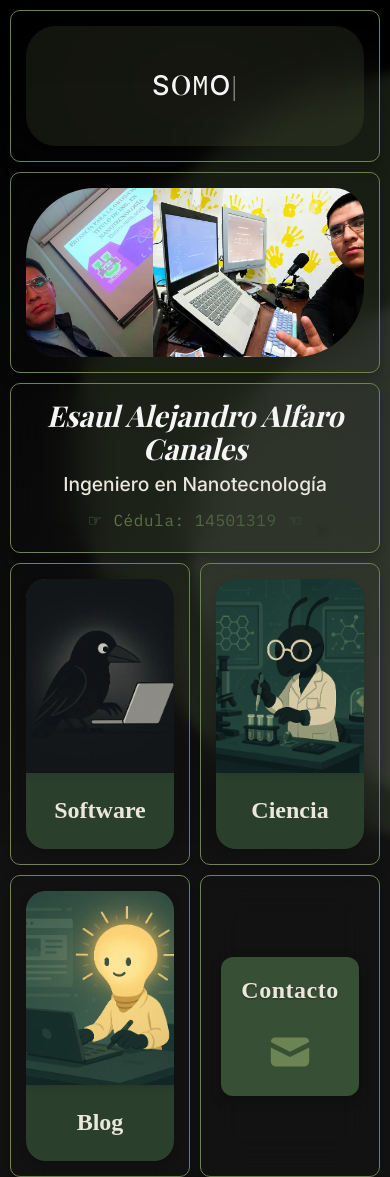
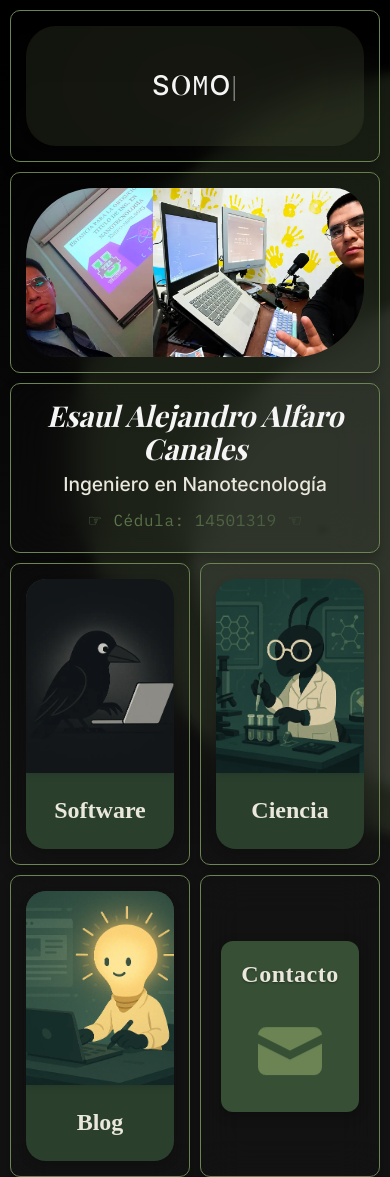
Before and after one commit to theonix-eaac/portfolio-eaac-front, a Next.js app: page / in a window 390 px wide. Built offline with nearby package versions, Linux system fonts and the light colour scheme; a web font is replaced by a local one.

Commit message:
style: :lipstick: Update Contact styles and component

```diff
--- a/src/components/sections/home/Contact/Contact.module.css
+++ b/src/components/sections/home/Contact/Contact.module.css
@@ -22,19 +22,41 @@
   letter-spacing: 0.5px;
 }
 
+.mailLink {
+  text-decoration: none;
+  color: inherit;
+}
+
+.mailIcon {
+  display: flex;
+  align-items: center;
+}
+
 .icon {
   display: flex;
   align-items: center;
   justify-content: center;
   font-size: 5rem;
   color: var(--moss-green-color);
+  animation: float 3s ease-in-out infinite;
   transition: transform 0.3s ease, color 0.3s ease;
   cursor: pointer;
 }
 
 .icon:hover {
-  transform: scale(1.15) rotate(3deg);
+  transform: scale(1.15) rotate(5deg);
   color: var(--olive-green-color);
+}
+
+/* Animación sutil de flotación */
+@keyframes float {
+  0%,
+  100% {
+    transform: translateY(0px);
+  }
+  50% {
+    transform: translateY(-6px);
+  }
 }
 
 /* Responsive */
@@ -52,7 +74,7 @@
 
   .icon {
     grid-row: 2;
-    font-size: 3rem;
+    font-size: 5rem;
     margin-top: 0.5rem;
   }
 }
--- a/src/components/sections/home/Contact/Contact.tsx
+++ b/src/components/sections/home/Contact/Contact.tsx
@@ -1,13 +1,30 @@
 import { HiMail } from "react-icons/hi";
+import styles from "./Contact.module.css";
+import Link from "next/link";
 
-import styles from "./Contact.module.css";
+const ProtectedEmail = () => {
+  const email = "alf.can.es.al";
+  const domain = "gmail.com";
+
+  return (
+    <Link
+      href={`mailto:${email}@${domain}`}
+      aria-label="Enviar correo"
+      className={styles.mailLink}
+    >
+      <span className={styles.mailIcon}>
+        <HiMail />
+      </span>
+    </Link>
+  );
+};
 
 const Contact = () => {
   return (
     <div className={styles.container}>
       <div className={styles.title}>Contacto</div>
       <div className={styles.icon}>
-        <HiMail />
+        <ProtectedEmail />
       </div>
     </div>
   );
```
